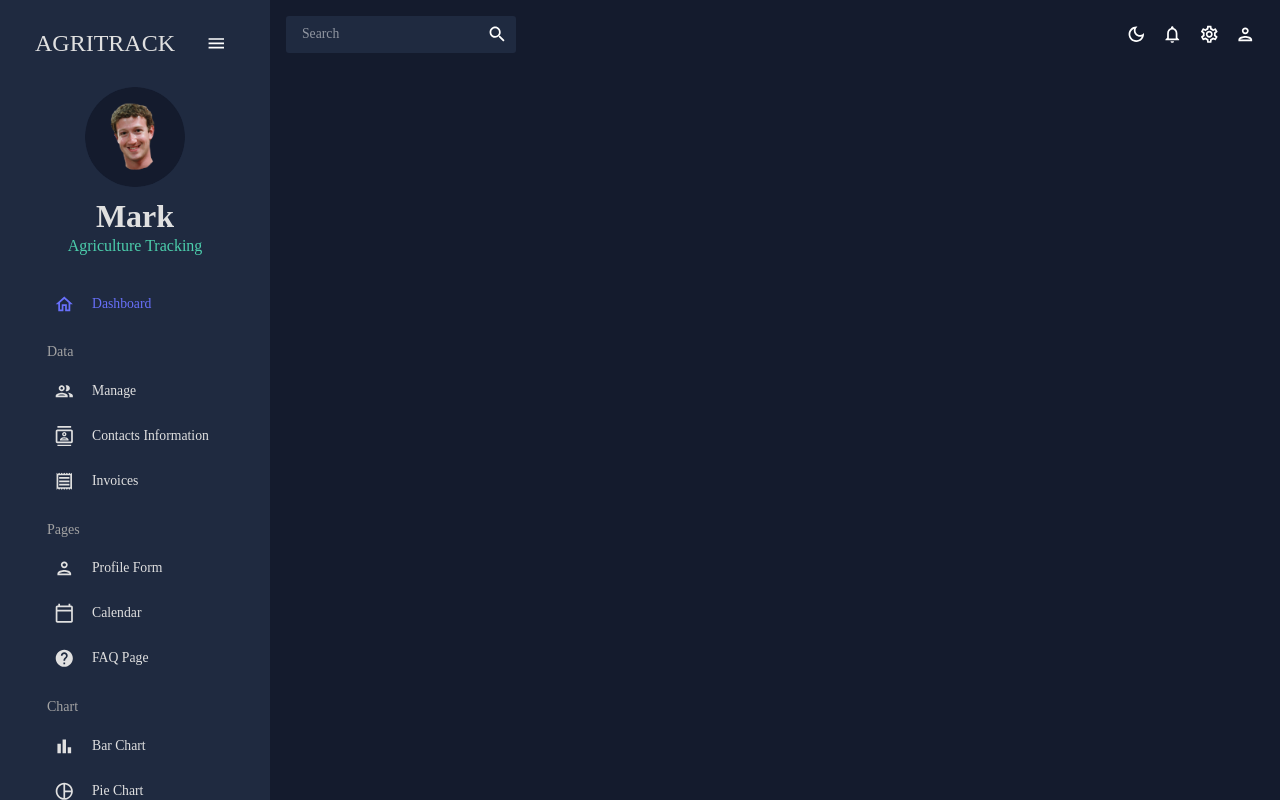
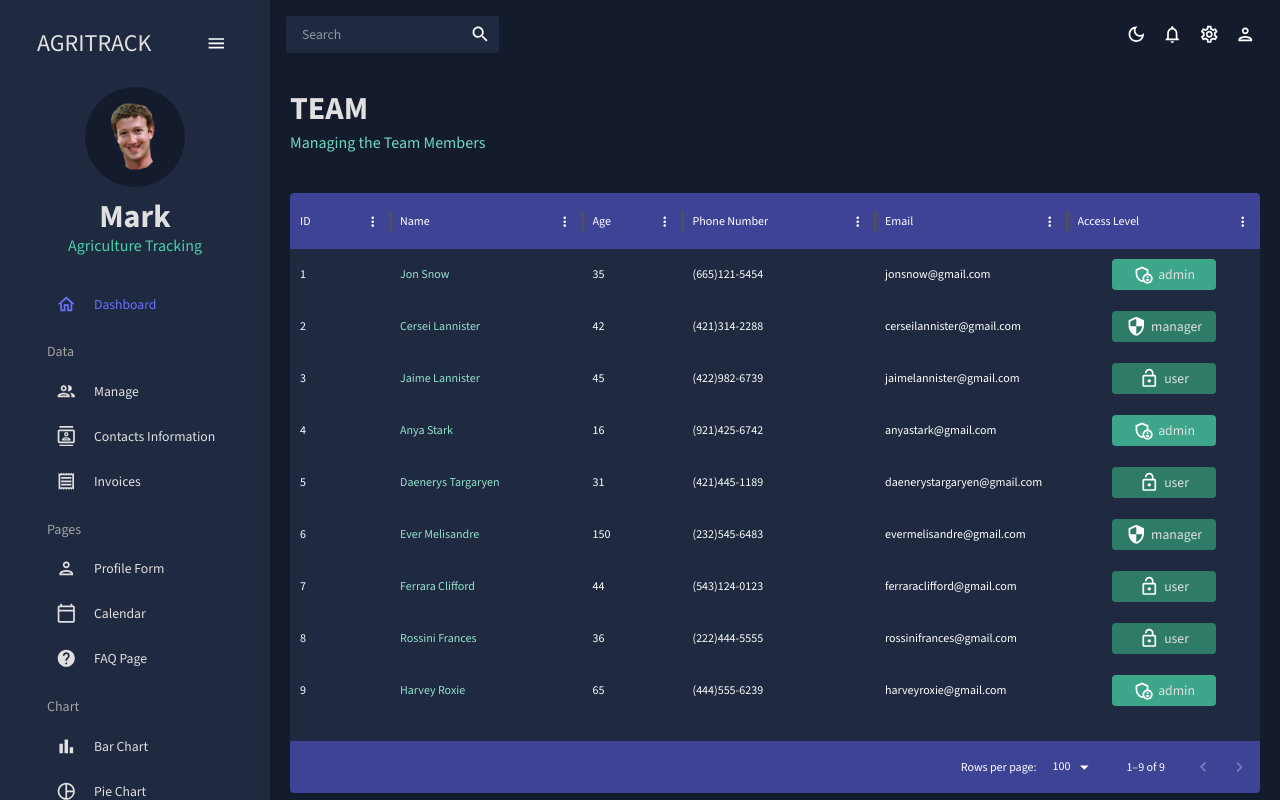
Before and after one commit to daominhhoangggg/agritrack-frontend, a React (Create React App) app: page /team in a window 1280 px wide. Built offline with nearby package versions, Linux system fonts and the light colour scheme.

Commit message:
Team and Contacts

```diff
--- a/src/App.js
+++ b/src/App.js
@@ -4,9 +4,9 @@ import { Routes, Route } from 'react-router-dom';
 import Topbar from './scenes/global/Topbar';
 import Sidebar from './scenes/global/Sidebar';
 import Dashboard from './scenes/dashboard';
-// import Team from './scenes/team';
+import Team from './scenes/team';
+import Contacts from './scenes/contacts';
 // import Invoices from './scenes/invoices';
-// import Contacts from './scenes/contacts';
 // import Bar from './scenes/bar';
 // import Form from './scenes/form';
 // import Line from './scenes/line';
@@ -28,9 +28,9 @@ function App() {
             <Topbar />
             <Routes>
               <Route path="/" element={<Dashboard />} />
-              {/* <Route path="/team" element={<Dashboard />} /> */}
+              <Route path="/team" element={<Team />} />
+              <Route path="/contacts" element={<Contacts />} />
               {/* <Route path="/invoices" element={<Invoices />} /> */}
-              {/* <Route path="/contacts" element={<Contacts />} /> */}
               {/* <Route path="/form" element={<Form />} /> */}
               {/* <Route path="/bar" element={<Bar />} /> */}
               {/* <Route path="/pie" element={<Pie />} /> */}
--- /dev/null
+++ b/src/scenes/contacts/index.jsx
@@ -0,0 +1,103 @@
+import { Box, useTheme } from '@mui/material';
+import { DataGrid, GridToolbar } from '@mui/x-data-grid';
+import { tokens } from '../../theme';
+import { mockDataContacts } from '../../data/mockData';
+import Header from '../../components/Header';
+
+const Contacts = () => {
+  const theme = useTheme();
+  const colors = tokens(theme.palette.mode);
+
+  const columns = [
+    { field: 'id', headerName: 'ID', flex: 0.5 },
+    { field: 'registrarId', headerName: 'Registrar ID' },
+    {
+      field: 'name',
+      headerName: 'Name',
+      flex: 1,
+      cellClassName: 'name-column--cell',
+    },
+    {
+      field: 'age',
+      headerName: 'Age',
+      type: 'number',
+      headerAlign: 'left',
+      align: 'left',
+    },
+    {
+      field: 'phone',
+      headerName: 'Phone Number',
+      flex: 1,
+    },
+    {
+      field: 'email',
+      headerName: 'Email',
+      flex: 1,
+    },
+    {
+      field: 'address',
+      headerName: 'Address',
+      flex: 1,
+    },
+    {
+      field: 'city',
+      headerName: 'City',
+      flex: 1,
+    },
+    {
+      field: 'zipCode',
+      headerName: 'ZipCode',
+      flex: 1,
+    },
+  ];
+
+  return (
+    <Box m="20px">
+      <Header
+        title="CONTACTS"
+        subtitle="List of Contacts for Future Reference"
+      />
+      <Box
+        m="40px 0 0 0 "
+        height="75vh"
+        sx={{
+          '& .MuiDataGrid-root': {
+            border: 'none',
+            '--DataGrid-rowBorderColor': 'none',
+          },
+          '& .MuiDataGrid-cell': {
+            border: 'none !important',
+          },
+          '& .name-column--cell': {
+            color: colors.greenAccent[300],
+          },
+          '& .MuiDataGrid-columnHeaders': {
+            '--DataGrid-containerBackground': 'transparent',
+            backgroundColor: colors.blueAccent[700],
+          },
+          '& .MuiDataGrid-virtualScroller': {
+            backgroundColor: colors.primary[400],
+          },
+          '& .MuiDataGrid-footerContainer': {
+            borderTop: 'none',
+            backgroundColor: colors.blueAccent[700],
+          },
+          '& .MuiCheckbox-root': {
+            color: `${colors.greenAccent[200]} !important`,
+          },
+          '& .MuiDataGrid-toolbarContainer .MuiButton-text': {
+            color: `${colors.grey[100]} !important`,
+          },
+        }}
+      >
+        <DataGrid
+          rows={mockDataContacts}
+          columns={columns}
+          slots={{ toolbar: GridToolbar }}
+        />
+      </Box>
+    </Box>
+  );
+};
+
+export default Contacts;
--- a/src/scenes/global/Sidebar.jsx
+++ b/src/scenes/global/Sidebar.jsx
@@ -49,7 +49,7 @@ const Sidebar = () => {
           backgroundColor: 'transparent !important',
         },
         '& .pro-inner-item': {
-          padding: '5px 35px 5px 20px !important',
+          padding: '5px 35px 5px 22px !important',
         },
         '& .pro-inner-item:hover': {
           color: '#868dfb !important',
--- /dev/null
+++ b/src/scenes/team/index.jsx
@@ -0,0 +1,109 @@
+import { Box, Typography, useTheme } from '@mui/material';
+import { DataGrid } from '@mui/x-data-grid';
+import { tokens } from '../../theme';
+import { mockDataTeam } from '../../data/mockData';
+import AdminPanelSettingsOutlinedIcon from '@mui/icons-material/AdminPanelSettingsOutlined';
+import LockOpenOutlinedIcon from '@mui/icons-material/LockOpenOutlined';
+import SecurityOutlinedIcon from '@mui/icons-material/SecurityOutlined';
+import Header from '../../components/Header';
+
+const Team = () => {
+  const theme = useTheme();
+  const colors = tokens(theme.palette.mode);
+
+  const columns = [
+    { field: 'id', headerName: 'ID' },
+    {
+      field: 'name',
+      headerName: 'Name',
+      flex: 1,
+      cellClassName: 'name-column--cell',
+    },
+    {
+      field: 'age',
+      headerName: 'Age',
+      type: 'number',
+      headerAlign: 'left',
+      align: 'left',
+    },
+    {
+      field: 'phone',
+      headerName: 'Phone Number',
+      flex: 1,
+    },
+    {
+      field: 'email',
+      headerName: 'Email',
+      flex: 1,
+    },
+    {
+      field: 'access',
+      headerName: 'Access Level',
+      flex: 1,
+      renderCell: ({ row: { access } }) => {
+        return (
+          <Box
+            width="60%"
+            m="10px auto"
+            p="5px"
+            display="flex"
+            justifyContent="center"
+            backgroundColor={
+              access === 'admin'
+                ? colors.greenAccent[600]
+                : colors.greenAccent[700]
+            }
+            borderRadius="4px"
+          >
+            {access === 'admin' && <AdminPanelSettingsOutlinedIcon />}
+            {access === 'manager' && <SecurityOutlinedIcon />}
+            {access === 'user' && <LockOpenOutlinedIcon />}
+            <Typography color={colors.grey[100]} sx={{ ml: '5px' }}>
+              {access}
+            </Typography>
+          </Box>
+        );
+      },
+    },
+  ];
+
+  return (
+    <Box m="20px">
+      <Header title="TEAM" subtitle="Managing the Team Members" />
+      <Box
+        m="40px 0 0 0 "
+        height="75vh"
+        sx={{
+          '& .MuiDataGrid-root': {
+            border: 'none',
+            '--DataGrid-rowBorderColor': 'none',
+          },
+          '& .MuiDataGrid-cell': {
+            border: 'none !important',
+          },
+          '& .name-column--cell': {
+            color: colors.greenAccent[300],
+          },
+          '& .MuiDataGrid-columnHeaders': {
+            '--DataGrid-containerBackground': 'transparent',
+            backgroundColor: colors.blueAccent[700],
+          },
+          '& .MuiDataGrid-virtualScroller': {
+            backgroundColor: colors.primary[400],
+          },
+          '& .MuiDataGrid-footerContainer': {
+            borderTop: 'none',
+            backgroundColor: colors.blueAccent[700],
+          },
+          '& .MuiCheckbox-root': {
+            color: `${colors.greenAccent[200]} !important`,
+          },
+        }}
+      >
+        <DataGrid rows={mockDataTeam} columns={columns} />
+      </Box>
+    </Box>
+  );
+};
+
+export default Team;
--- a/src/theme.js
+++ b/src/theme.js
@@ -164,30 +164,30 @@ export const themeSettings = mode => {
           }),
     },
     typography: {
-      fontFamily: ['Source Sans Pro', 'sans-seriff'].join(','),
+      fontFamily: ['Source Sans 3', 'sans-serif'].join(','),
       fontSize: 12,
       h1: {
-        fontFamily: ['Source Sans Pro', 'sans-seriff'].join(','),
+        fontFamily: ['Source Sans 3', 'sans-serif'].join(','),
         fontSize: 40,
       },
       h2: {
-        fontFamily: ['Source Sans Pro', 'sans-seriff'].join(','),
+        fontFamily: ['Source Sans 3', 'sans-serif'].join(','),
         fontSize: 32,
       },
       h3: {
-        fontFamily: ['Source Sans Pro', 'sans-seriff'].join(','),
+        fontFamily: ['Source Sans 3', 'sans-serif'].join(','),
         fontSize: 24,
       },
       h4: {
-        fontFamily: ['Source Sans Pro', 'sans-seriff'].join(','),
+        fontFamily: ['Source Sans 3', 'sans-serif'].join(','),
         fontSize: 20,
       },
       h5: {
-        fontFamily: ['Source Sans Pro', 'sans-seriff'].join(','),
+        fontFamily: ['Source Sans 3', 'sans-serif'].join(','),
         fontSize: 16,
       },
       h6: {
-        fontFamily: ['Source Sans Pro', 'sans-seriff'].join(','),
+        fontFamily: ['Source Sans 3', 'sans-serif'].join(','),
         fontSize: 14,
       },
     },
```
